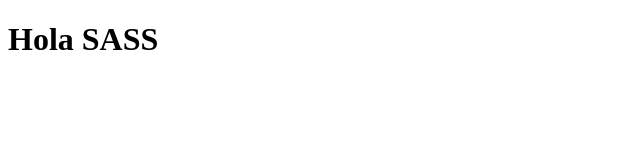
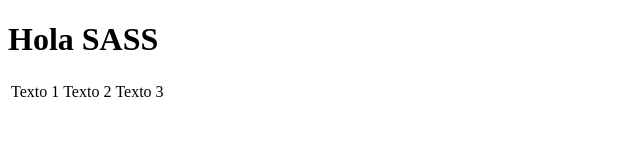
Before and after one commit to rubi29/PruebaSass, a plain HTML site: page web/index.html in a window 1280 px wide. Shown: the whole page, without its empty margins (0-640 px from the left). Drawn offline with Linux system fonts and the light colour scheme.

Commit message:
asdasfasgasga

```diff
--- a/web/index.html
+++ b/web/index.html
@@ -6,5 +6,12 @@
 </head>
 <body>
     <h1>Hola SASS</h1>
+    <table>
+        <tr>
+            <td>Texto 1</td>
+            <td>Texto 2</td>
+            <td>Texto 3</td>
+        </tr>
+    </table>
 </body>
 </html>
```
